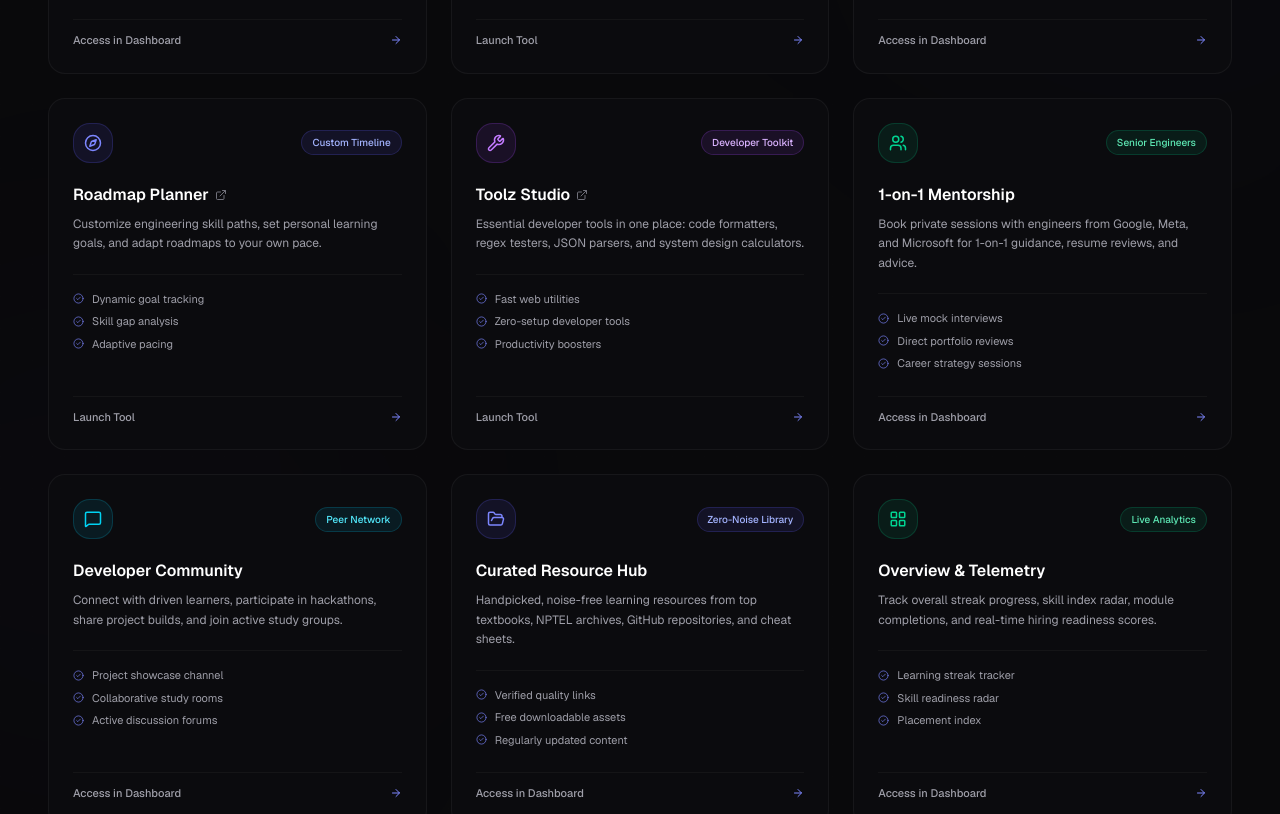
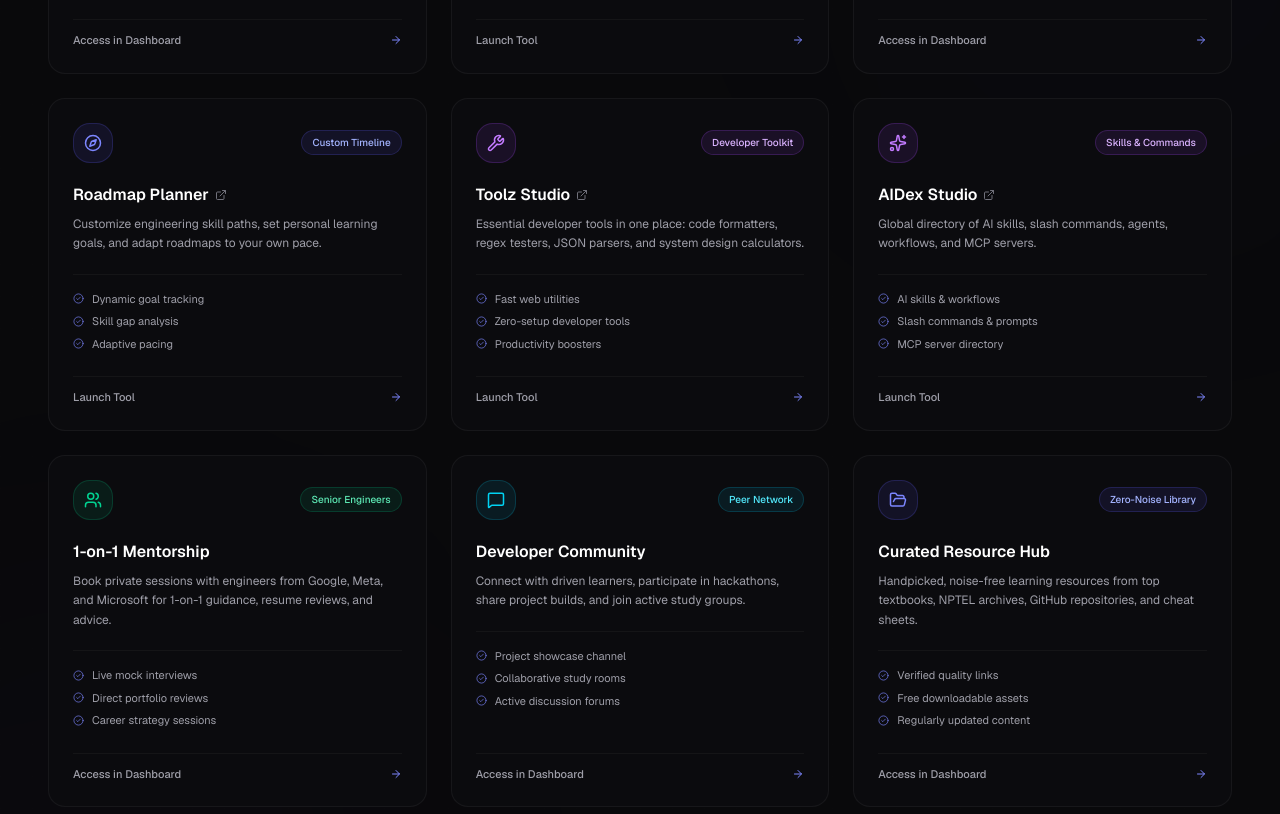
Before and after one commit to shivamani-code/AR-KORE-LOGICS, a Next.js app: page / in a window 1280 px wide. Shown: the part 1560-2374 px from the top of the page. Built offline with nearby package versions, Linux system fonts and the light colour scheme.

Commit message:
Add AIDex Studio link (https://aidex-mauve.vercel.app/) to sidebar and feature cards

```diff
--- a/components/dashboard-features.tsx
+++ b/components/dashboard-features.tsx
@@ -89,6 +89,18 @@ const dashboardFeatures: Feature[] = [
     description: 'Essential developer tools in one place: code formatters, regex testers, JSON parsers, and system design calculators.',
     details: ['Fast web utilities', 'Zero-setup developer tools', 'Productivity boosters'],
     href: 'https://toolz-studio-nine.vercel.app/',
+    external: true,
+    accent: 'purple',
+  },
+  {
+    id: 'aidex',
+    icon: Sparkles,
+    title: 'AIDex Studio',
+    badge: 'Skills & Commands',
+    category: 'ai',
+    description: 'Global directory of AI skills, slash commands, agents, workflows, and MCP servers.',
+    details: ['AI skills & workflows', 'Slash commands & prompts', 'MCP server directory'],
+    href: 'https://aidex-mauve.vercel.app/',
     external: true,
     accent: 'purple',
   },
--- a/components/dashboard-sidebar.tsx
+++ b/components/dashboard-sidebar.tsx
@@ -13,6 +13,7 @@ import {
   Compass,
   Bot,
   Wrench,
+  Sparkles,
   ExternalLink,
   Settings,
   LogOut,
@@ -59,6 +60,7 @@ export function DashboardSidebar({ isOpen = true, onToggle = () => {} }) {
     },
     { icon: Compass, label: 'Roadmap Planner', href: 'https://roadmap-nine-zeta.vercel.app/careers', external: true },
     { icon: Bot, label: 'AI Mentor Studio', href: 'https://ai-mentor-studio-v3.vercel.app/', external: true },
+    { icon: Sparkles, label: 'AIDex Studio', href: 'https://aidex-mauve.vercel.app/', external: true },
     { icon: Wrench, label: 'Toolz Studio', href: 'https://toolz-studio-nine.vercel.app/', external: true },
     { icon: Users, label: 'Mentorship', href: '/dashboard/mentorship' },
     { icon: MessageSquare, label: 'Community', href: '/dashboard/community' },
```
